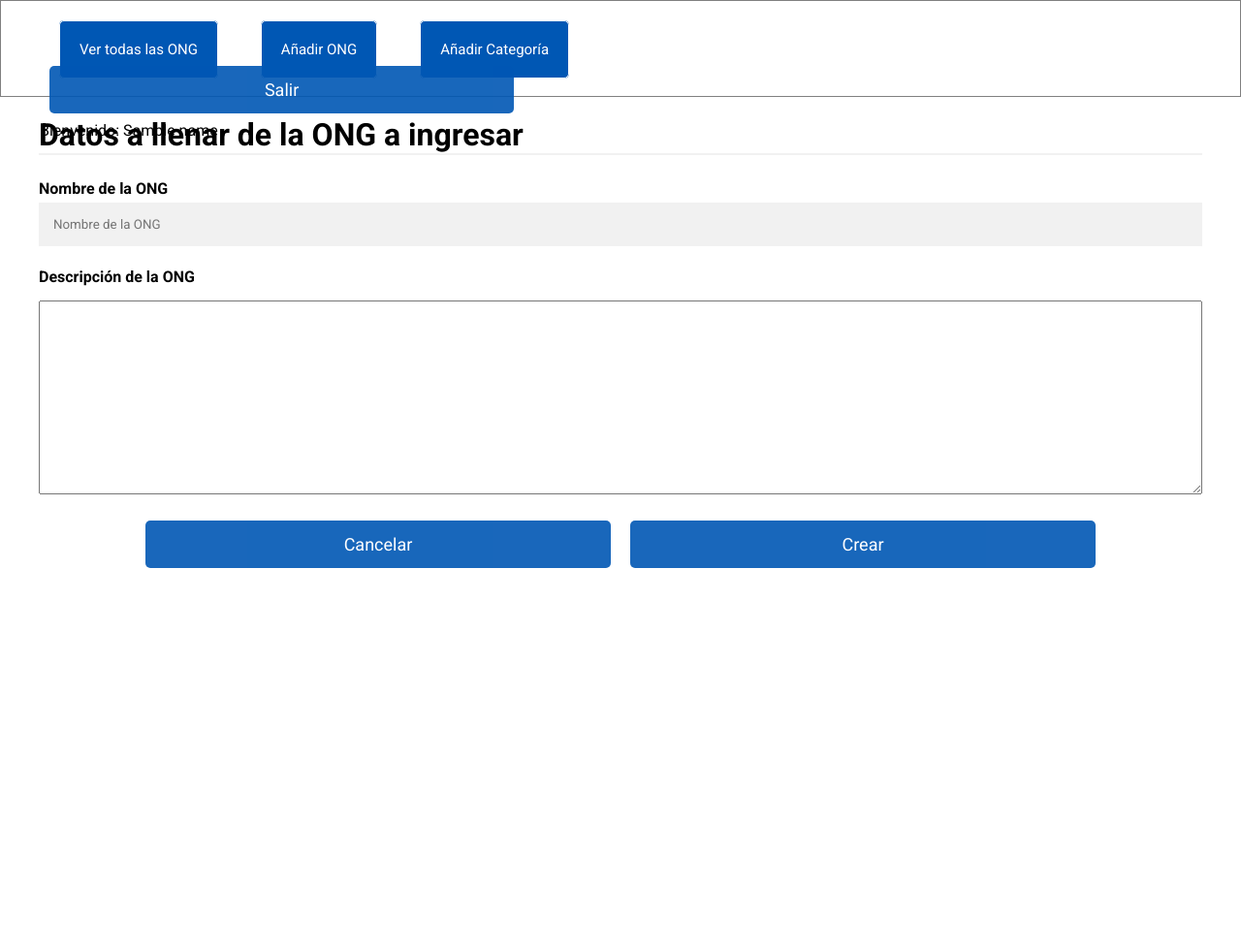
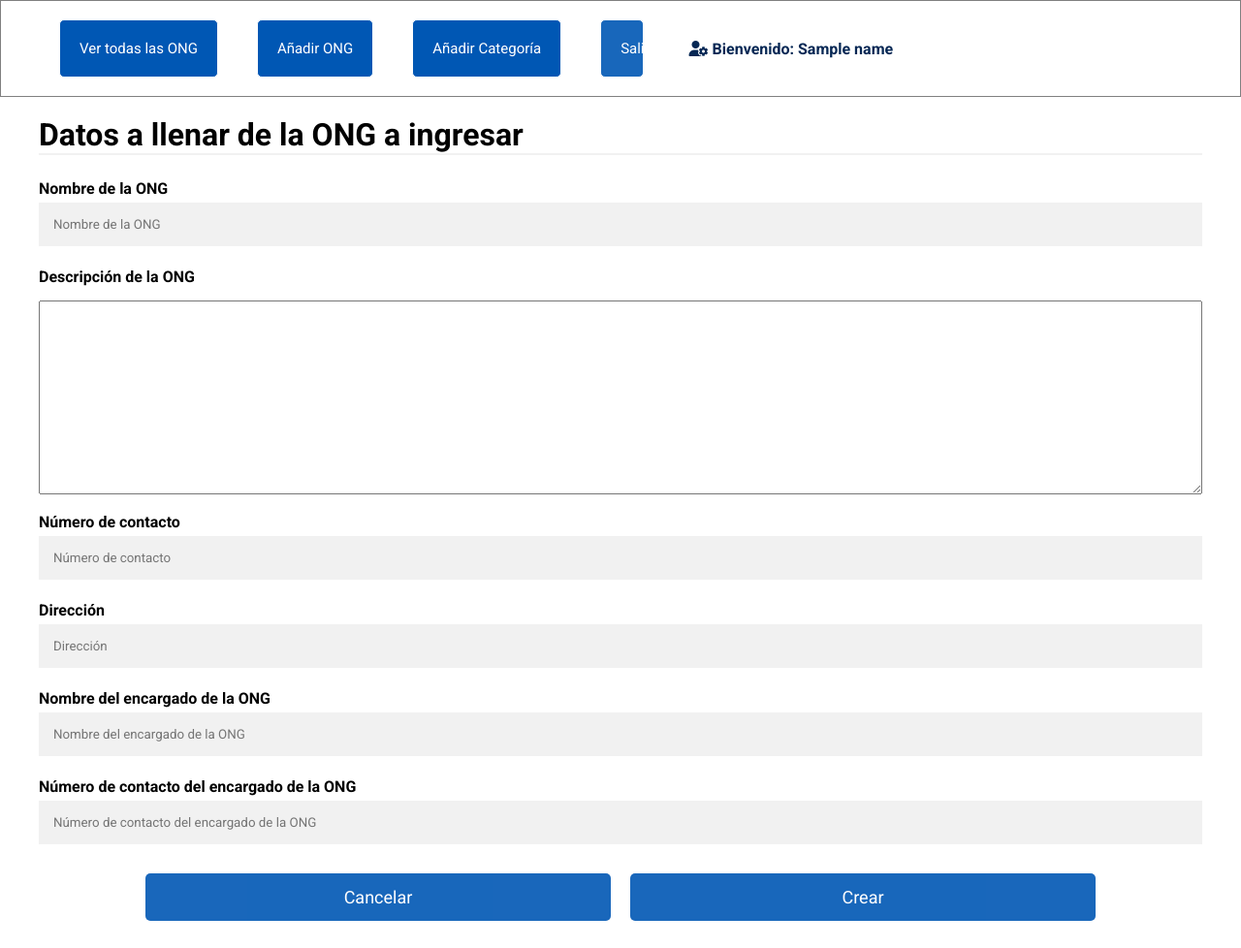
Before and after one commit to elizabetrgz/ong_virtual, a Flask app: template web/templates/admin/new_ongs.html in a window 1280 px wide. Shown: the whole page at 97% size. Before the commit the page ends 586 px from the top, so only its background shows below. Run offline with Flask 2, Linux system fonts and the light colour scheme; the template is opened without the code that fills it: most values are stand-ins (such as "Sample title", 1, 10 or a date in 2020); some libraries are stand-ins or nearby versions.

Commit message:
add styles to navbar loyout admin

```diff
--- a/web/templates/admin/layout.html
+++ b/web/templates/admin/layout.html
@@ -1,5 +1,6 @@
 <!DOCTYPE html>
 <html lang="en">
+
 <head>
     <meta charset="UTF-8">
     <meta http-equiv="X-UA-Compatible" content="IE=edge">
@@ -10,19 +11,21 @@
     {% block styles %}{% endblock %}
 
     <style>
-        nav{
-            display: block;
+        nav {
+            display: flex;
+            flex-direction: row;
+            align-items: center;
             height: 100px;
             width: 100%;
             border: 1px solid gray;
             padding: 40px;
         }
 
-        main{
+        main {
             padding: 20px 40px;
         }
 
-    a{
+        a {
             border: 1px solid;
             margin: 20px;
             padding: 20px;
@@ -32,8 +35,25 @@
             color: white;
             font-size: 15px;
         }
+
+        .out {
+            border: 1px solid;
+            margin: 20px;
+            padding: 20px;
+            background-color: #0057b4;
+            border-radius: 5px;
+            text-decoration: none;
+            color: white;
+            font-size: 15px;
+        }
+
+        .wel{
+            font-weight: bold;
+            color: #052754;
+        }
     </style>
 </head>
+
 <body>
     <header>
         <nav>
@@ -41,9 +61,11 @@
             <a href="/admin/ongs">Ver todas las ONG</a>
             <a href="/admin/ongs/new">Añadir ONG</a>
             <a href="/admin/categories/new">Añadir Categoría</a>
-            <form action="/auth/logout" method="post"><button>Salir</button> </form>
+            <form action="/auth/logout" method="post"><button class="out">Salir</button> </form>
             <div>
-                Bienvenido: {{ name }}
+           <p class="wel"><i class="fa-solid fa-user-gear"></i>
+            Bienvenido: {{ name }}</p>
+
             </div>
         </nav>
 
@@ -52,7 +74,11 @@
         {% block content %}{% endblock %}
     </main>
 
-    <script src="https://code.jquery.com/jquery-3.6.0.min.js" integrity="sha256-/xUj+3OJU5yExlq6GSYGSHk7tPXikynS7ogEvDej/m4=" crossorigin="anonymous"></script>
+    <script src="https://code.jquery.com/jquery-3.6.0.min.js"
+        integrity="sha256-/xUj+3OJU5yExlq6GSYGSHk7tPXikynS7ogEvDej/m4=" crossorigin="anonymous"></script>
+     <script src="https://kit.fontawesome.com/b9132d8f3b.js" crossorigin="anonymous"></script>
+
     {% block scripts %}{% endblock %}
 </body>
+
 </html>
--- a/web/templates/admin/new_ongs.html
+++ b/web/templates/admin/new_ongs.html
@@ -12,9 +12,23 @@
     <label for="name"><b>Nombre de la ONG</b></label>
     <input type="text" placeholder="Nombre de la ONG" name="name" required>
 
-    <label for="descripcion"><b>Descripción de la ONG</b></label>
+    <label for="description"><b>Descripción de la ONG</b></label>
     <textarea name="description" required
         style="width: 100%; height: 200px; margin-top: 15px; margin-bottom: 15px; padding: 10px;"></textarea>
+
+    <label for="contact_number"><b>Número de contacto</b></label>
+    <input type="text" placeholder="Número de contacto" name="contact_number" required>
+
+    <label for="address"><b>Dirección</b></label>
+    <input type="text" placeholder="Dirección" name="address" required>
+
+    <label for="manager_name"><b>Nombre del encargado de la ONG</b></label>
+    <input type="text" placeholder="Nombre del encargado de la ONG" name="manager_name" required>
+
+    <label for="manager_contact"><b>Número de contacto del encargado de la ONG</b></label>
+    <input type="text" placeholder="Número de contacto del encargado de la ONG" name="manager_contact" required>
+
+
 
     <div class="clearfix">
         <button type="button" class="cancelbtn">Cancelar</button>
```
Lines whose indentation alone changed are shown as unchanged.
